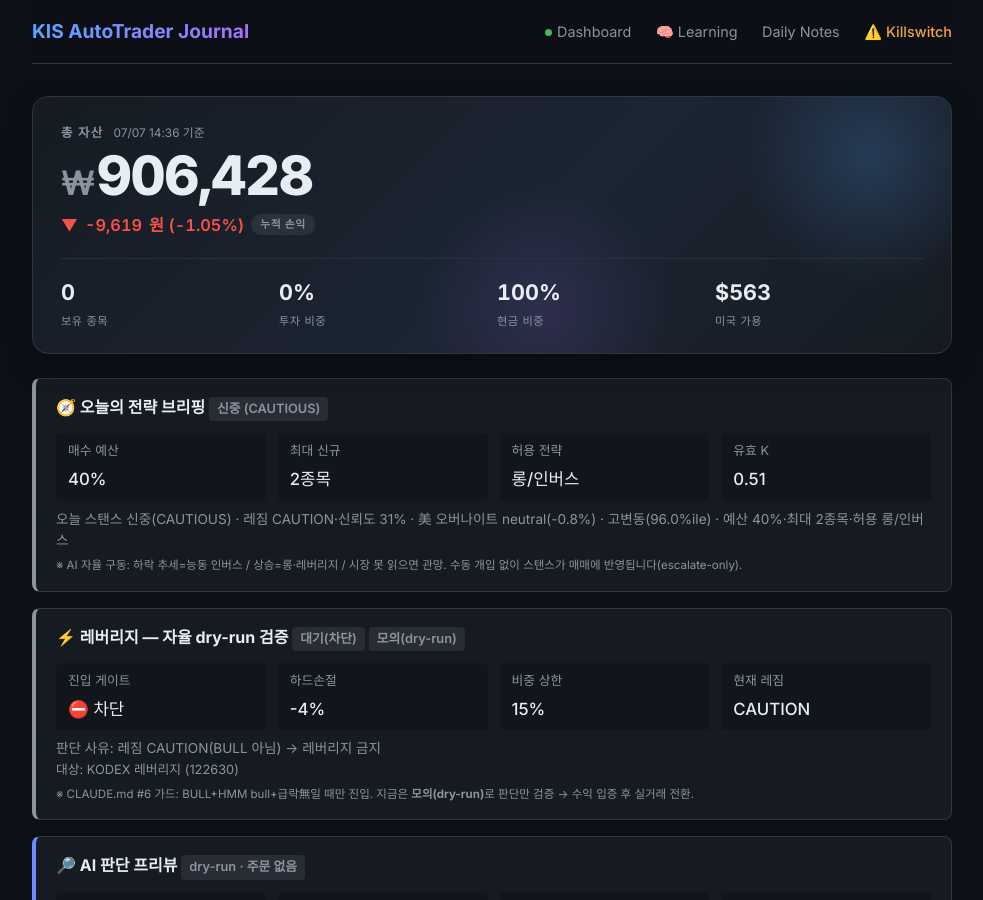
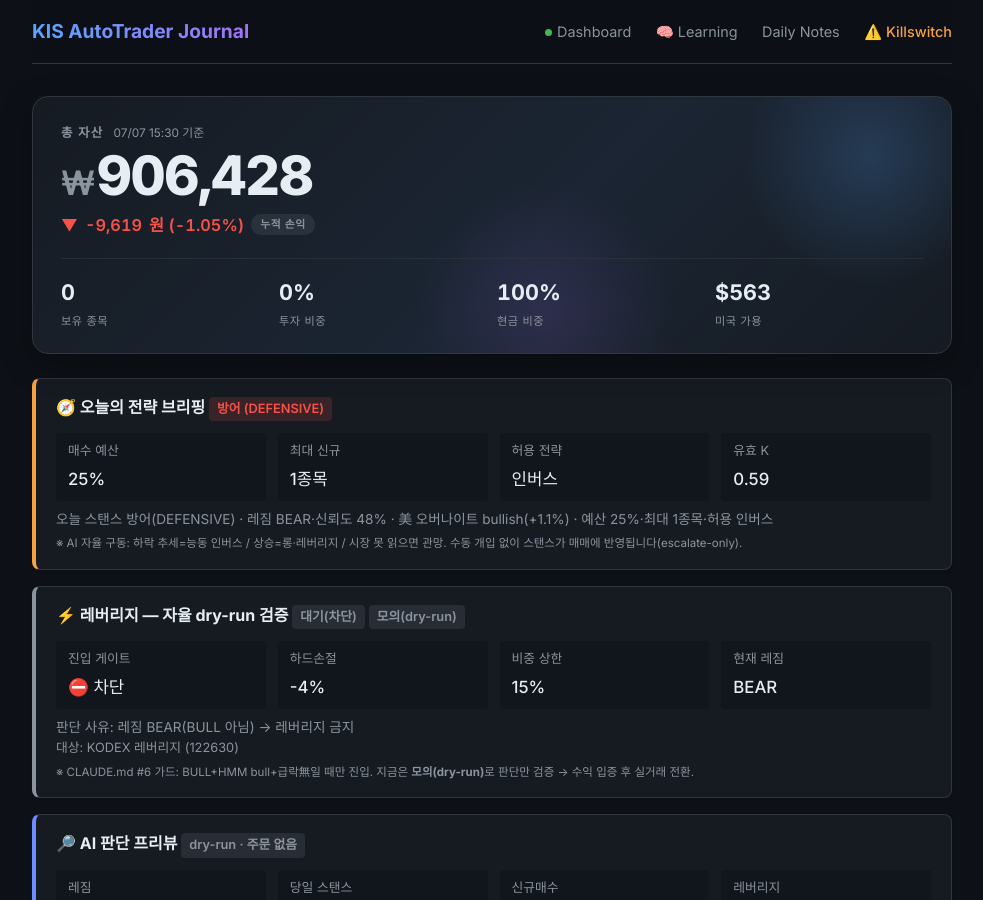
Before and after one commit to BudongJW/kis-trading-journal, a Jekyll site: the page built from index.html, in a window 1280 px wide and 900 px high. Shown: the whole window, without its empty margins (148-1131 px from the left). Built offline with Jekyll 4.4.1, drawn with Linux system fonts in a browser that asks for light colours; nearby versions of some CDN libraries; some of the changed text lies outside the part shown.

Commit message:
auto: portfolio update 15:30

```diff
--- a/_data/portfolio.json
+++ b/_data/portfolio.json
@@ -1,5 +1,5 @@
 {
-  "updated_at": "2026-07-07T14:36:44.045562",
+  "updated_at": "2026-07-07T15:30:32.813168",
   "initial_capital": 500000,
   "cash": 910138,
   "holdings": [],
@@ -1663,35 +1663,34 @@
       "unrealized_pnl": 0,
       "net_deposit": 416047,
       "regime": "up",
-      "hmm_state": "sideways",
-      "confidence": 0.31,
-      "k_value": 0.46
+      "hmm_state": "bear",
+      "confidence": 0.478,
+      "k_value": 0.49
     }
   ],
   "market": {
     "regime": "up",
-    "hmm_state": "sideways",
-    "confidence": 0.31,
-    "volatility": "high",
-    "vol_percentile": 96.0,
+    "hmm_state": "bear",
+    "confidence": 0.478,
+    "volatility": "normal",
+    "vol_percentile": 74.0,
     "overnight_gap": {
-      "direction": "neutral",
-      "strength": 0.1,
+      "direction": "bullish",
+      "strength": 0.32,
       "action": "normal"
     },
     "strong_sectors": [
       "자동차",
-      "IT",
-      "철강"
+      "IT"
     ]
   },
   "strategy": {
     "name": "ETF 변동성 돌파 + 신호 융합",
     "params": {
-      "k": 0.46,
+      "k": 0.49,
       "trend_ma": 15
     },
-    "universe_count": 9,
+    "universe_count": 8,
     "universe": [
       {
         "symbol": "395160",
@@ -1724,10 +1723,6 @@
       {
         "symbol": "098560",
         "name": "KODEX IT"
-      },
-      {
-        "symbol": "117700",
-        "name": "KODEX 철강"
       }
     ]
   },
@@ -1743,13 +1738,13 @@
   },
   "bear_strategy": {
     "enabled": true,
-    "regime": "CAUTION",
+    "regime": "BEAR",
     "confidence": 0.65,
-    "sma_ratio": 0.4804,
+    "sma_ratio": 0.5024,
     "canary_bad": 1,
     "canary_scores": {
-      "195930": 1.9189,
-      "132030": -1.095
+      "195930": 1.9723,
+      "132030": -1.0873
     }
   },
   "us_session": {
@@ -1802,23 +1797,22 @@
   "learning": {
     "market": {
       "trend": "up",
-      "hmm_state": "sideways",
-      "hmm_confidence": 60.0,
-      "volatility": "high",
-      "vol_percentile": 96.0,
-      "market_confidence": 0.31,
-      "analyzed_at": "2026-07-06 10:13"
+      "hmm_state": "bear",
+      "hmm_confidence": 60.8,
+      "volatility": "normal",
+      "vol_percentile": 74.0,
+      "market_confidence": 0.478,
+      "analyzed_at": "2026-07-07 10:13"
     },
     "overnight": {
-      "direction": "neutral",
-      "nasdaq_change": -0.8,
-      "sp500_change": 0.0,
+      "direction": "bullish",
+      "nasdaq_change": 1.12,
+      "sp500_change": 0.72,
       "recommended_action": "normal"
     },
     "strong_sectors": [
       "자동차",
-      "IT",
-      "철강"
+      "IT"
     ],
     "lgbm": {
       "accuracy": 72.2,
@@ -1869,27 +1863,27 @@
       ]
     },
     "strategy_params": {
-      "k": 0.46,
+      "k": 0.49,
       "trend_ma": 15,
       "train_sharpe": 1.56,
       "val_sharpe": 6.99,
       "optimized_at": "2026-07-05"
     },
     "ta_weights": {
-      "rsi": 0.17,
-      "macd": 0.17,
-      "bb": 0.12,
-      "stoch": 0.12,
-      "adx": 0.12,
-      "ma": 0.12,
-      "obv": 0.06,
-      "mfi": 0.06,
-      "atr": 0.06
+      "rsi": 0.111,
+      "macd": 0.111,
+      "bb": 0.111,
+      "stoch": 0.111,
+      "adx": 0.111,
+      "ma": 0.111,
+      "obv": 0.111,
+      "mfi": 0.111,
+      "atr": 0.111
     },
     "adaptive": {
       "etf": 1.0,
-      "win_rate": 0.444,
-      "trades": 14
+      "win_rate": 0.381,
+      "trades": 17
     },
     "diary": [
       {
@@ -2009,26 +2003,26 @@
     }
   },
   "day_plan": {
-    "stance": "CAUTIOUS",
+    "stance": "DEFENSIVE",
     "forced": false,
-    "auto_stance": "CAUTIOUS",
-    "stance_kr": "신중",
-    "budget_pct": 0.4,
-    "max_new_positions": 2,
-    "allow_long": true,
+    "auto_stance": "DEFENSIVE",
+    "stance_kr": "방어",
+    "budget_pct": 0.25,
+    "max_new_positions": 1,
+    "allow_long": false,
     "allow_inverse": true,
     "allow_leverage": false,
-    "size_mult": 0.6,
-    "k_effective": 0.51,
-    "allow_summary": "롱/인버스",
-    "briefing": "오늘 스탠스 신중(CAUTIOUS) · 레짐 CAUTION·신뢰도 31% · 美 오버나이트 neutral(-0.8%) · 고변동(96.0%ile) · 예산 40%·최대 2종목·허용 롱/인버스",
+    "size_mult": 0.4,
+    "k_effective": 0.59,
+    "allow_summary": "인버스",
+    "briefing": "오늘 스탠스 방어(DEFENSIVE) · 레짐 BEAR·신뢰도 48% · 美 오버나이트 bullish(+1.1%) · 예산 25%·최대 1종목·허용 인버스",
     "signals": {
-      "regime": "CAUTION",
-      "confidence": 0.31,
-      "direction": "neutral",
-      "nasdaq_change": -0.8,
-      "high_vol": true,
-      "vol_percentile": 96.0,
+      "regime": "BEAR",
+      "confidence": 0.478,
+      "direction": "bullish",
+      "nasdaq_change": 1.12,
+      "high_vol": false,
+      "vol_percentile": 74.0,
       "rapid_level": "NONE"
     }
   },
@@ -2036,12 +2030,12 @@
     "enabled": true,
     "dry_run": true,
     "gate_allowed": false,
-    "gate_reason": "레짐 CAUTION(BULL 아님) → 레버리지 금지",
+    "gate_reason": "레짐 BEAR(BULL 아님) → 레버리지 금지",
     "hard_stop_pct": 0.04,
     "max_weight": 0.15,
-    "regime": "CAUTION",
-    "hmm_state": "sideways",
-    "hmm_confidence": 0.6,
+    "regime": "BEAR",
+    "hmm_state": "bear",
+    "hmm_confidence": 0.608,
     "universe": [
       {
         "symbol": "122630",
```
